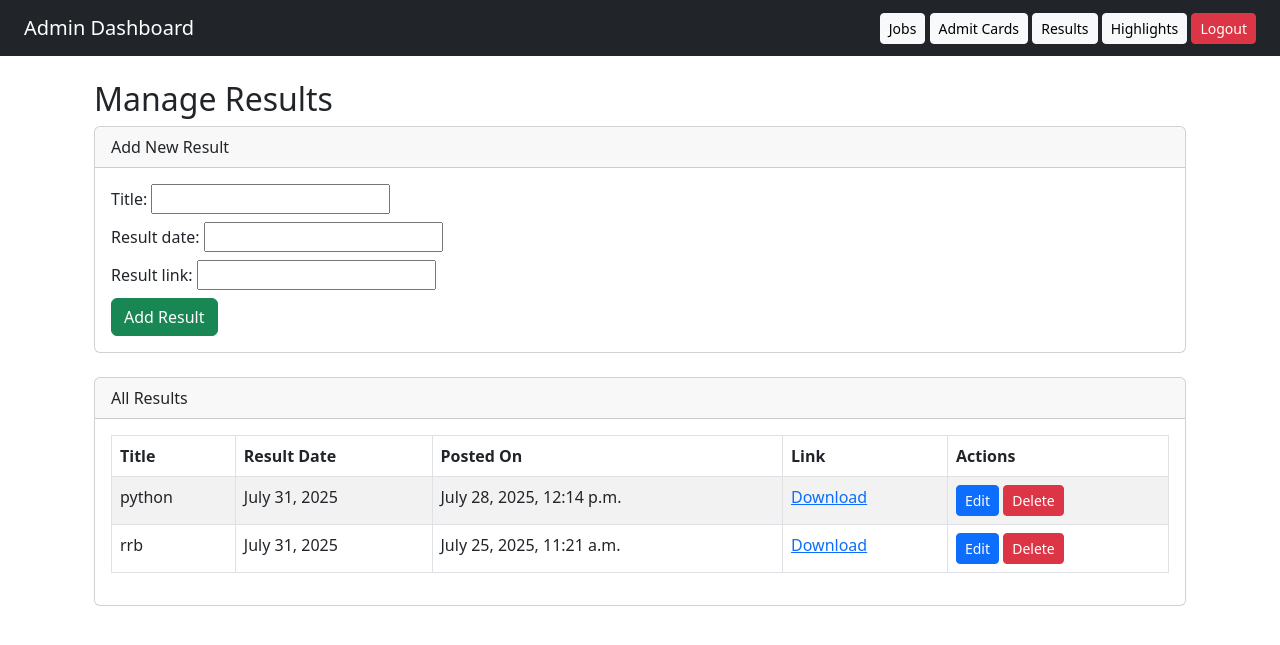
After one commit to deepak1224637/rojgarresult_clone, a Django app: page /dashboard/results/ in a window 1280 px wide. The commit adds this page. Shown: the top 645 px of the page. Run offline with Django 5.2, Linux system fonts and the light colour scheme; a user stored in the database is signed in; data comes from the database, SQL or seed files in the repository.

Commit message:
change and add html page and modification dashboard jobs , result,

```diff
--- a/core/forms.py
+++ b/core/forms.py
@@ -1,11 +1,13 @@
 from django import forms
 from .models import JobPost
 from .models import AdmitCard
+from .models import Result
+from .models import HighlightPost
 
 class JobPostForm(forms.ModelForm):
     class Meta:
         model = JobPost
-        fields = ['title', 'apply_link', 'last_date']
+        fields = ['title', 'category', 'description', 'last_date', 'apply_link']
         widgets = {
             'last_date': forms.DateInput(attrs={'type': 'date'}),
         }
@@ -16,8 +18,22 @@ class JobPostForm(forms.ModelForm):
 class AdmitCardForm(forms.ModelForm):
     class Meta:
         model = AdmitCard
-        fields = ['title', 'exam_date' 'download_link', 'date_published']
+        fields = ['title', 'exam_date' , 'download_link', 'date_published']
         widgets = {
-            'date_published': forms.DateInput(attrs={'type': 'date'})
-            #'exam_date': forms.DateInput(attrs={'type': 'date'}), # type: ignore
+            'exam_date': forms.DateInput(attrs={'type': 'date'}),
+            'date_published': forms.DateInput(attrs={'type': 'date'}),
         }
+
+
+class ResultForm(forms.ModelForm):
+    class Meta:
+        model = Result
+        fields = ['title', 'result_date', 'result_link']
+        widgets ={
+            'exam_date': forms.DateInput(attrs={'type': 'data'})
+        }
+
+class HighlightPostForm(forms.ModelForm):
+    class Meta:
+        model = HighlightPost
+        fields = ['title', 'content']
--- a/core/models.py
+++ b/core/models.py
@@ -59,3 +59,12 @@ class HighlightPost(models.Model):
 
     def __str__(self):
         return self.title
+
+
+class HighlightPost(models.Model):
+    title = models.CharField(max_length=200)
+    content = models.TextField()
+    posted_on =models.DateTimeField(auto_now_add=True)
+
+    def __str__(self):
+        return self.title
--- a/core/templates/dashboard/dashboard_base.html
+++ b/core/templates/dashboard/dashboard_base.html
@@ -9,7 +9,13 @@
 <nav class="navbar navbar-dark bg-dark px-4">
     <a class="navbar-brand" href="/dashboard/">Admin Dashboard</a>
     <div>
-        <a href="/dashboard/jobs/" class="btn btn-sm btn-light">Jobs</a>
+        <a href="{% url 'manage_jobs' %}" class="btn btn-sm btn-light">Jobs</a>
+<a href="{% url 'manage_admit_cards' %}" class="btn btn-sm btn-light">Admit Cards</a>
+<a href="{% url 'manage_results' %}" class="btn btn-sm btn-light">Results</a>
+<a href="{% url 'manage_highlights' %}" class="btn btn-sm btn-light">Highlights</a>
+
+
+
         <a href="/dashboard/logout/" class="btn btn-sm btn-danger">Logout</a>
     </div>
 </nav>
--- /dev/null
+++ b/core/templates/dashboard/manage_results.html
@@ -0,0 +1,65 @@
+{% extends 'dashboard/dashboard_base.html' %}
+{% load static %}
+
+{% block content %}
+<div class="container mt-4">
+    <h2>Manage Results</h2>
+
+    <!-- Add Result Form -->
+    <div class="card mb-4">
+        <div class="card-header">Add New Result</div>
+        <div class="card-body">
+            <form method="POST">
+                {% csrf_token %}
+                <div class="form-group mb-2">
+                    {{ form.title.label_tag }}
+                    {{ form.title }}
+                </div>
+                <div class="form-group mb-2">
+                    {{ form.result_date.label_tag }}
+                    {{ form.result_date }}
+                </div>
+                <div class="form-group mb-2">
+                    {{ form.result_link.label_tag }}
+                    {{ form.result_link }}
+                </div>
+                <button type="submit" class="btn btn-success">Add Result</button>
+            </form>
+        </div>
+    </div>
+
+    <!-- List of Results -->
+    <div class="card">
+        <div class="card-header">All Results</div>
+        <div class="card-body">
+            <table class="table table-bordered table-striped">
+                <thead class="thead-dark">
+                    <tr>
+                        <th>Title</th>
+                        <th>Result Date</th>
+                        <th>Posted On</th>
+                        <th>Link</th>
+                        <th>Actions</th>
+                    </tr>
+                </thead>
+                <tbody>
+                    {% for result in results %}
+                    <tr>
+                        <td>{{ result.title }}</td>
+                        <td>{{ result.result_date }}</td>
+                        <td>{{ result.posted_on }}</td>
+                        <td><a href="{{ result.result_link }}" target="_blank">Download</a></td>
+                        <td>
+                            <a href="{% url 'edit_result' result.id %}" class="btn btn-sm btn-primary">Edit</a>
+                            <a href="{% url 'delete_result' result.id %}" class="btn btn-sm btn-danger" onclick="return confirm('Are you sure?')">Delete</a>
+                        </td>
+                    </tr>
+                    {% empty %}
+                    <tr><td colspan="5">No results found.</td></tr>
+                    {% endfor %}
+                </tbody>
+            </table>
+        </div>
+    </div>
+</div>
+{% endblock %}
--- a/core/urls.py
+++ b/core/urls.py
@@ -20,6 +20,15 @@ urlpatterns = [
     path('dashboard/admit-cards/edit/<int:card_id>/', views.edit_admit_card, name='edit_admit_card'),
     path('dashboard/admit-cards/delete/<int:card_id>/', views.delete_admit_card, name='delete_admit_card'),
 
+    path('dashboard/results/', views.manage_results, name='manage_results'),
+    path('dashboard/results/edit/<int:result_id>/', views.edit_result, name='edit_result'),
+    path('dashboard/results/delete/<int:result_id>/', views.delete_result, name='delete_result'),
+
+
+    path('dashboard/highlights/', views.manage_highlights, name='manage_highlights'),
+    path('dashboard/highlights/edit/<int:highlight_id>/', views.edit_highlight, name='edit_highlight'),
+    path('dashboard/highlights/delete/<int:highlight_id>/', views.delete_highlight, name='delete_highlight'),
+
 
 
 ]
--- a/core/views.py
+++ b/core/views.py
@@ -4,7 +4,7 @@ from datetime import datetime
 from django.contrib.auth import authenticate, login, logout
 from django.contrib.auth.decorators import login_required
 from django.contrib.auth.forms import AuthenticationForm
-from .forms import JobPostForm
+from .forms import JobPostForm, ResultForm , HighlightPostForm
 
 from .models import AdmitCard
 from .forms import AdmitCardForm
@@ -115,7 +115,7 @@ def delete_job(request, job_id):
 
 @login_required
 def manage_admit_cards(request):
-    cards = AdmitCard.objects.all().order_by('-created_on')
+    cards = AdmitCard.objects.all().order_by('-posted_on')
 
     if request.method == 'POST':
         form = AdmitCardForm(request.POST)
@@ -144,3 +144,61 @@ def delete_admit_card(request, card_id):
     card = get_object_or_404(AdmitCard, id=card_id)
     card.delete()
     return redirect('manage_admit_cards')
+
+@login_required
+def manage_results(request):
+    results = Result.objects.all().order_by('-posted_on')
+    if request.method == 'POST':
+        form = ResultForm(request.POST)
+        if form.is_valid():
+            form.save()
+            return redirect('manage_results')
+    else:
+        form = ResultForm()
+    return render(request, 'dashboard/manage_results.html', {'form': form, 'results': results})
+
+@login_required
+def edit_result(request, result_id):
+    result = get_object_or_404(Result, id=result_id)
+    form = ResultForm(request.POST or None, instance=result)
+    if form.is_valid():
+        form.save()
+        return redirect('manage_results')
+    return render(request, 'dashboard/edit_result.html', {'form': form, 'results': results})
+
+@login_required
+def delete_result(request, result_id):
+    result = get_object_or_404(Result, id=result_id)
+    result.delete()
+    return redirect('manage_results')
+
+
+@login_required
+def manage_highlights(request):
+    highlights = HighlightPost.objects.all().order_by('-posted_on')
+    if request.method == 'POST':
+        form = HighlightPostForm(request.POST)
+        if form.is_valid():
+            form.save()
+            return redirect('manage_highlights')
+    else:
+        form = HighlightPostForm()
+    return render(request, 'dashboard/manage_highlights.html', {
+        'form': form,
+        'highlights': highlights
+    })
+
+@login_required
+def edit_highlight(request, highlight_id):
+    highlight = get_object_or_404(HighlightPost, id=highlight_id)
+    form = HighlightPostForm(request.POST or None, instance=highlight)
+    if form.is_valid():
+        form.save()
+        return redirect('manage_highlights')
+    return render(request, 'dashboard/edit_highlight.html', {'form': form, 'highlight': highlight})
+
+@login_required
+def delete_highlight(request, highlight_id):
+    highlight = get_object_or_404(HighlightPost, id=highlight_id)
+    highlight.delete()
+    return redirect('manage_highlights')
```
Also changed, not shown: core/templates/dashboard/manage_highlights.html (added, +56 -0 lines), core/migrations/0006_remove_highlightpost_bg_color_and_more.py (added), core/templates/dashboard/edit_result.html (added), db.sqlite3.
